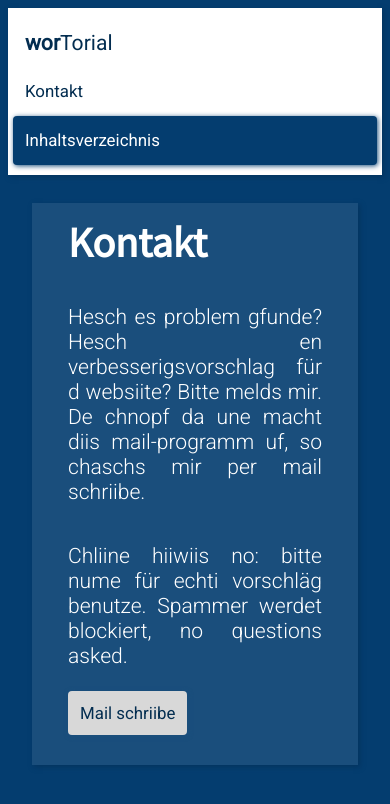
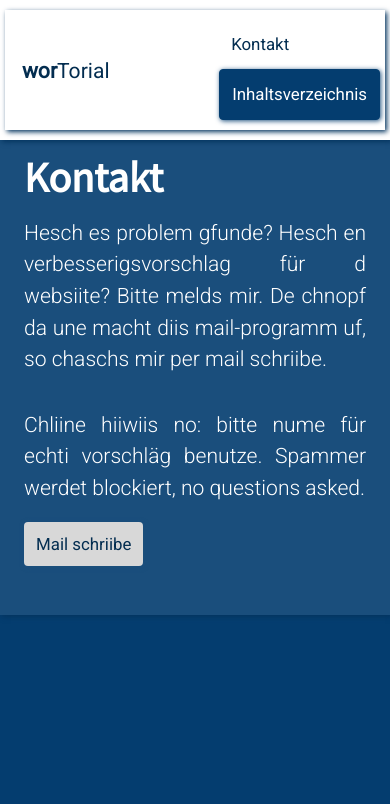
Before and after one commit to mipmo/worTorial, a plain HTML site: page contact.html in a window 390 px wide. Drawn offline with nearby package versions, Linux system fonts and the light colour scheme.

Commit message:
2019-04-27 20:53

```diff
--- a/contact.html
+++ b/contact.html
@@ -4,6 +4,8 @@
         <meta charset="UTF-8">
         <link rel="stylesheet" href="stylesheet.css">
         <script src="https://code.jquery.com/jquery-3.3.1.js" integrity="sha256-2Kok7MbOyxpgUVvAk/HJ2jigOSYS2auK4Pfzbm7uH60=" crossorigin="anonymous"></script>
+        <script src="https://cdnjs.cloudflare.com/ajax/libs/popper.js/1.14.7/umd/popper.min.js" integrity="sha384-UO2eT0CpHqdSJQ6hJty5KVphtPhzWj9WO1clHTMGa3JDZwrnQq4sF86dIHNDz0W1" crossorigin="anonymous"></script>
+        <script src="https://stackpath.bootstrapcdn.com/bootstrap/4.3.1/js/bootstrap.min.js" integrity="sha384-JjSmVgyd0p3pXB1rRibZUAYoIIy6OrQ6VrjIEaFf/nJGzIxFDsf4x0xIM+B07jRM" crossorigin="anonymous"></script>
         <script>
             $(function(){
             $("head").load("head.html")
@@ -14,14 +16,12 @@
         <script>
             var title = "Kontakt"
         </script>
-        <div id="header"></div>
-        <div class="w3-content">
-            <div class="worTorial">
-                <h1>Kontakt</h1>
-                <p>Hesch es problem gfunde? Hesch en verbesserigsvorschlag für d websiite? Bitte melds mir. De chnopf da une macht diis mail-programm uf, so chaschs mir per mail schriibe.</p>
-                <p>Chliine hiiwiis no: bitte nume für echti vorschläg benutze. Spammer werdet blockiert, no questions asked.</p>
-                <a href="mailto:worTorial@gmail.com?subject=Verbesserig" class="whiteButton">Mail schriibe</a><p></p>
-            </div>
+        <div id="navbar" class="navbar"></div>
+        <div class="worTorial">
+            <h1>Kontakt</h1>
+            <p>Hesch es problem gfunde? Hesch en verbesserigsvorschlag für d websiite? Bitte melds mir. De chnopf da une macht diis mail-programm uf, so chaschs mir per mail schriibe.</p>
+            <p>Chliine hiiwiis no: bitte nume für echti vorschläg benutze. Spammer werdet blockiert, no questions asked.</p>
+            <a href="mailto:worTorial@gmail.com?subject=Verbesserig" class="whiteButton">Mail schriibe</a><p></p>
         </div>
     </body>
 </html>
--- a/head.html
+++ b/head.html
@@ -1,4 +1,9 @@
+<!--meta tags-->
 <meta charset="UTF-8">
+<meta name="viewport" content="width=device-width, initial-scale=1, shrink-to-fit=no">
+
+<!--stylesheets-->
+<link rel="stylesheet" href="https://stackpath.bootstrapcdn.com/bootstrap/4.3.1/css/bootstrap.min.css" integrity="sha384-ggOyR0iXCbMQv3Xipma34MD+dH/1fQ784/j6cY/iJTQUOhcWr7x9JvoRxT2MZw1T" crossorigin="anonymous">
 <link rel="stylesheet" href="stylesheet.css">
 <link href="https://fonts.googleapis.com/css?family=Open+Sans|Roboto:300,400|Source+Sans+Pro" rel="stylesheet">
 <link rel="icon" href="https://mipmo.github.io/worTorial/favicon.ico" type="image/x-icon"/>
@@ -6,7 +11,7 @@
     document.title = title +  " | worTorial"
 </script>
 <script>
-    $.get("header.html", function(header){
-        $("#header").html(header);
+    $.get("navbar.html", function(navbar){
+        $("#navbar").html(navbar);
     });
 </script>
--- a/header.html
+++ /dev/null
@@ -1,7 +0,0 @@
-<div class="header">
-    <a href="index.html" class="logo"><b>wor</b>Torial</a>
-    <div class="header-right">
-        <a href="contact.html">Kontakt</a>
-        <a href="contents.html" class="blueButton">Inhaltsverzeichnis</a>
-    </div>
-</div>
--- /dev/null
+++ b/navbar.html
@@ -0,0 +1,7 @@
+<navbar class="navbar col-12">
+    <a href="index.html" class="logo"><b>wor</b>Torial</a>
+    <div class="navbar-right">
+        <a href="contact.html">Kontakt</a>
+        <button type="button" class="btn btn-primary">Inhaltsverzeichnis</button>
+    </div>
+</navbar>
--- a/stylesheet.css
+++ b/stylesheet.css
@@ -23,7 +23,8 @@ p {
     padding-bottom: 12px;
     padding-top: 6px;
 }
-.header {
+.navbar {
+    width: 100%;
     overflow: hidden;
     background: white;
     padding: 10px 5px;
@@ -31,7 +32,7 @@ p {
     animation-duration: 1s;
     box-shadow: 2px 2px 5px #04345f;
 }
-.header a {
+.navbar a {
     font-family: 'Roboto', sans-serif;
     float: left;
     color: #032d50;
@@ -42,11 +43,18 @@ p {
     line-height: 25px;
     border-radius: 4px;
 }
-.header a.logo {
+.navbar a.logo {
     font-size: 2.5vh;
     text-decoration: none;
 }
-div.w3-content {
+.navbar a.logo:hover {
+    color: #032949;
+}
+div.worTorial {
+    background: #1a4e7c;
+    padding-left: 36px;
+    padding-right: 36px;
+    box-shadow: 2px 2px 5px #04345f;
     overflow: hidden;
     padding-top: 0px;
     padding-left: 24px;
@@ -55,12 +63,6 @@ div.w3-content {
     opacity: 1;
     animation-name: fadeInMoveUp;
     animation-duration: 1s;
-}
-div.worTorial {
-    background: #1a4e7c;
-    padding-left: 36px;
-    padding-right: 36px;
-    box-shadow: 2px 2px 5px #04345f;
 }
 @keyframes fadeIn {
     from {
@@ -80,25 +82,16 @@ div.worTorial {
         padding: auto
     }
 }
-.footer {
-    position: fixed;
-    left: 0;
-    bottom: 0;
-    width: 100%;
-    background-color: white;
-    color: #043d6f;
-    text-align: left;
-}
-.header-right {
+.navbar-right {
     float: right;
 }
 @media screen and (max-width: 500px) {
-    .header a {
+    .navbar a {
       float: none;
       display: block;
       text-align: left;
     }
-    .header-right {
+    .navbar-right {
       float: none;
     }
 }
@@ -107,10 +100,23 @@ a {
     text-decoration: underline;
     font-size: 2.5vh;
 }
-a.blueButton {
+.btn-primary {
     background-color: #043d6f;
+    border-color: #043d6f;
     box-shadow: 1px 1px 5px #1a4e7c;
     color: white;
+    font-family: 'Roboto', sans-serif;
+    float: left;
+    text-align: center;
+    padding: 12px;
+    text-decoration: none;
+    font-size: 2vh;
+    line-height: 25px;
+    border-radius: 4px;
+}
+.btn-primary:hover {
+    background-color: #04325b;
+    border-color: #04325b;
 }
 a.whiteButton {
     font-family: 'Roboto', sans-serif;
```
Also changed, not shown: 404.html (+6 -6 lines), contents.html (+6 -6 lines), index.html (+5 -3 lines).
